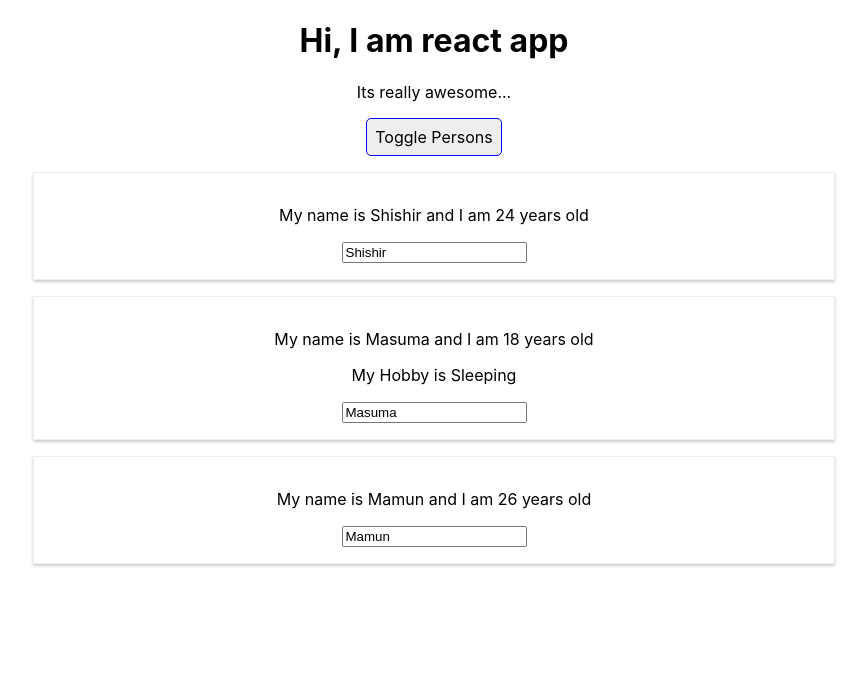
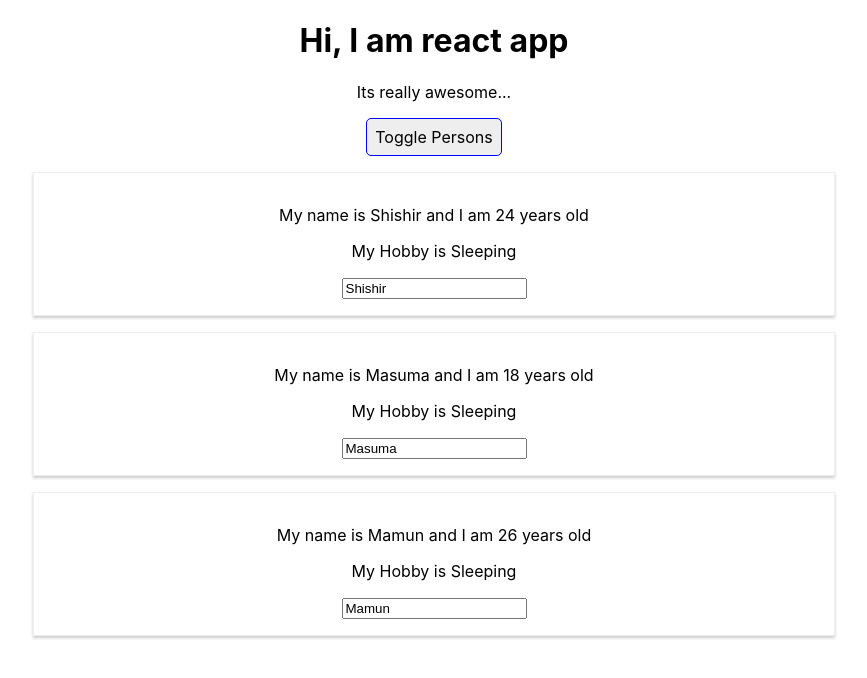
Before and after one commit to shishir75/React-Complete-Guide---Udemy, a React (Create React App) app: page / in a window 1280 px wide. Both pictures are taken after a click on the button "Toggle Persons". Shown: the top 678 px of the page, without its empty margins (206-1073 px from the left). Built offline with nearby package versions, Linux system fonts and the light colour scheme.

Commit message:
Outputting Lists

```diff
--- a/src/App.js
+++ b/src/App.js
@@ -5,9 +5,9 @@ import Person from "./Person/Person";
 class App extends Component {
     state = {
         persons: [
-            { name: "Shishir", age: 24 },
-            { name: "Masuma", age: 18 },
-            { name: "Mamun", age: 26 },
+            { id: 1, name: "Shishir", age: 24 },
+            { id: 2, name: "Masuma", age: 18 },
+            { id: 3, name: "Mamun", age: 26 },
         ],
         otherState: "some other value",
         showPersons: false,
@@ -18,9 +18,9 @@ class App extends Component {
         // this.state.persons[0].name = "Obydullah Sarder";  // DON"T DO THIS
         this.setState({
             persons: [
-                { name: newName, age: 26 },
-                { name: "Masuma", age: 18 },
-                { name: "Mamun", age: 27 },
+                { id: 1, name: newName, age: 26 },
+                { id: 2, name: "Masuma", age: 18 },
+                { id: 3, name: "Mamun", age: 27 },
             ],
         });
     };
@@ -28,9 +28,9 @@ class App extends Component {
     nameChangedHandler = (event) => {
         this.setState({
             persons: [
-                { name: "Shishir", age: 24 },
-                { name: event.target.value, age: 18 },
-                { name: "Mamun", age: 26 },
+                { id: 1, name: "Shishir", age: 24 },
+                { id: 2, name: event.target.value, age: 18 },
+                { id: 3, name: "Mamun", age: 26 },
             ],
         });
     };
@@ -54,7 +54,23 @@ class App extends Component {
         if (this.state.showPersons) {
             persons = (
                 <div>
-                    <Person
+                    {this.state.persons.map((person, index) => {
+                        return (
+                            <Person
+                                name={person.name}
+                                age={person.age}
+                                key={person.id}
+                                click={this.switchNameHandler.bind(
+                                    this,
+                                    "Obydullah"
+                                )}
+                                changed={this.nameChangedHandler}
+                            >
+                                My Hobby is Sleeping
+                            </Person>
+                        );
+                    })}
+                    {/* <Person
                         name={this.state.persons[0].name}
                         age={this.state.persons[0].age}
                     ></Person>
@@ -69,7 +85,7 @@ class App extends Component {
                     <Person
                         name={this.state.persons[2].name}
                         age={this.state.persons[2].age}
-                    ></Person>
+                    ></Person> */}
                 </div>
             );
         }
```
